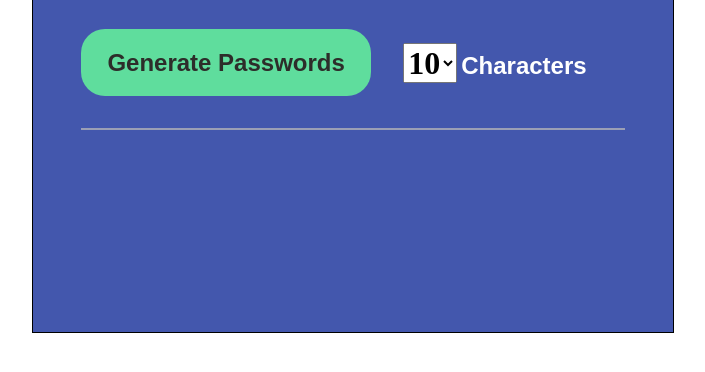
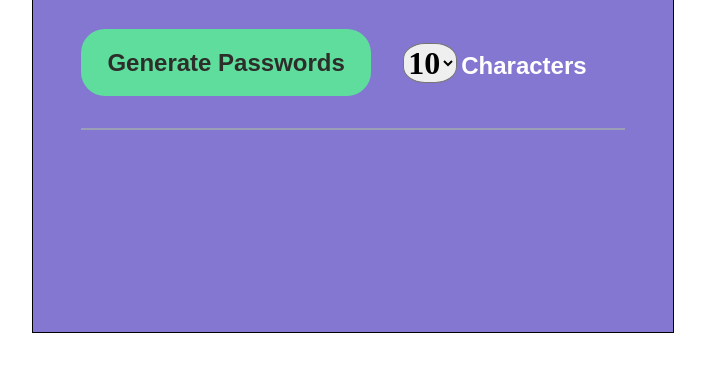
Before and after one commit to lucho20091/password-generator, a plain HTML site: page index.html in a window 1280 px wide. Shown: the part 348-720 px from the top of the page, without its empty margins (287-992 px from the left). Drawn offline with Linux system fonts and the light colour scheme.

Commit message:
Update style.css

```diff
--- a/style.css
+++ b/style.css
@@ -17,7 +17,7 @@ body{
     width: 40em;
     height: 35em;
     border: 1px solid black;
-    background: #4357AD;
+    background: #8377D1;
 }
 .center{
     width: 85%;
@@ -57,6 +57,7 @@ body{
     font-size: 2em;
     font-weight: bold;
     font-family: inherit;
+    border-radius: 40%;
 }
 .label{
     color: white;
```
